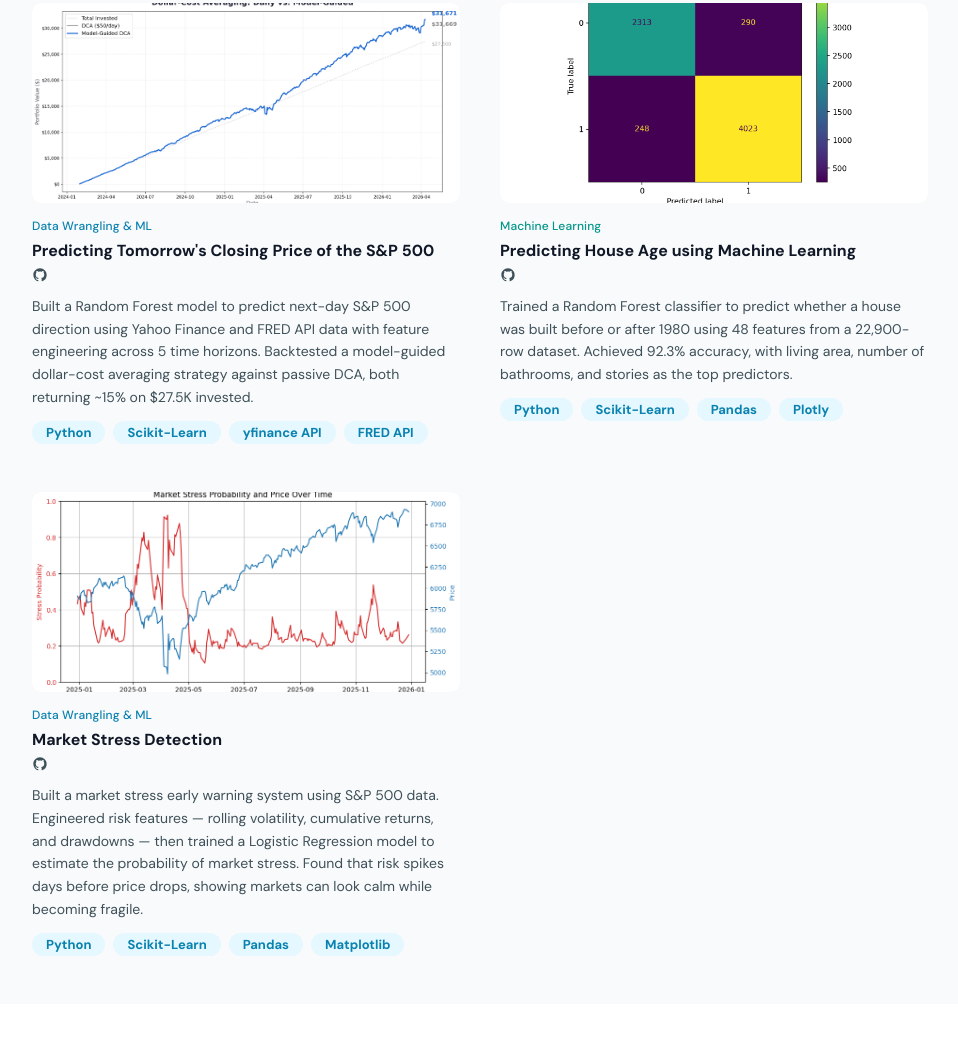
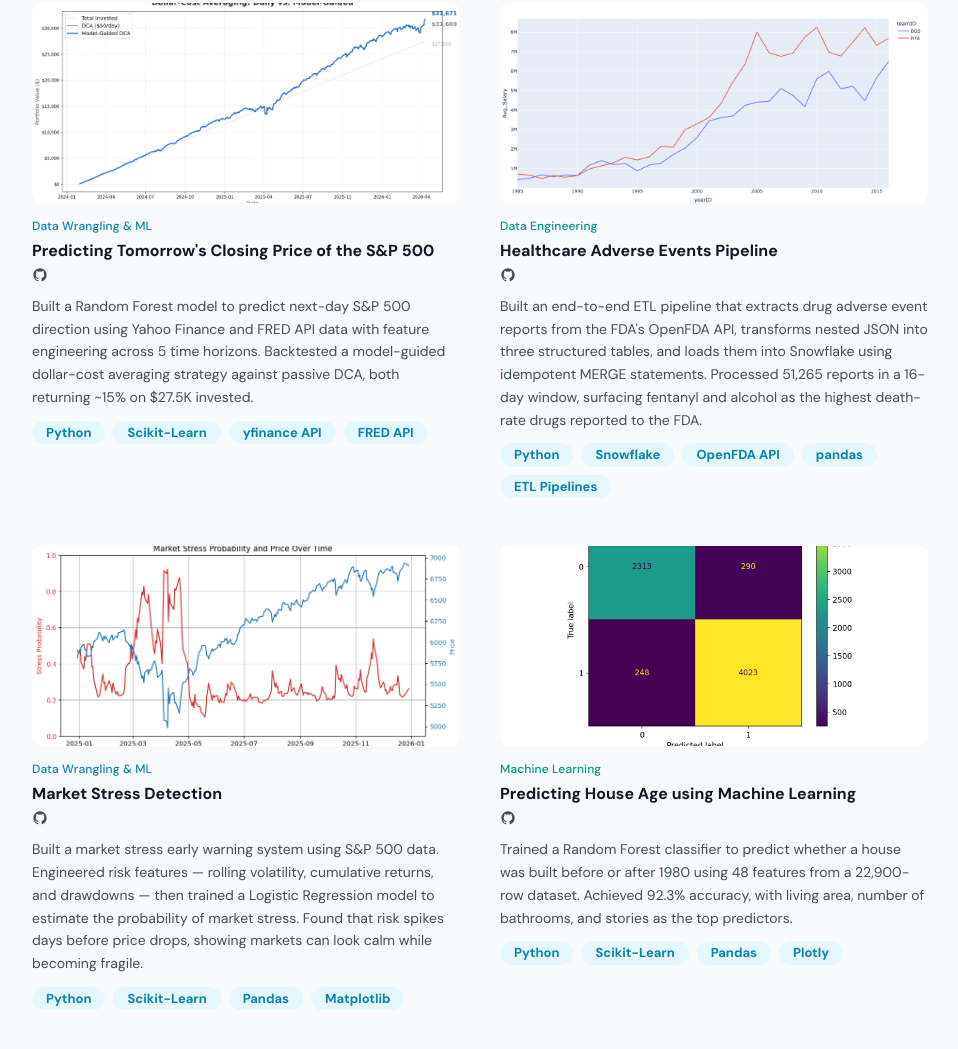
Before and after one commit to leonardoalva98/leoalvarino-portfolio, a website built with Vite: page index.html in a window 1280 px wide. Shown: the part 1219-2268 px from the top of the page, without its empty margins (160-1118 px from the left). Before the commit the page ends 2223 px from the top, so only its background shows below. Built offline with nearby package versions, Linux system fonts and the light colour scheme.

Commit message:
Add healthcare adverse events pipeline; move predicting house age to bottom

```diff
--- a/index.html
+++ b/index.html
@@ -190,19 +190,17 @@
         </div>
 
         <!-- Project 4 -->
-
         <div class="project-card">
-          <a
-            href="https://leonardoalva98.github.io/dwellings-ml/predicting_houses_age.html">
-            <img src="public/predictingAgeHouse.png" alt="Predicting House Age using Machine Learning" />
+          <a href="https://github.com/leonardoalva98/healthcare-adverse-events-pipeline">
+            <img src="public/new plot.png" alt="Healthcare Adverse Events Pipeline" />
           </a>
 
-          <p class="category-label text-teal-600 mb-1">Machine Learning</p>
+          <p class="category-label text-teal-600 mb-1">Data Engineering</p>
           <h3 class="text-base font-bold mb-1">
-            Predicting House Age using Machine Learning
+            Healthcare Adverse Events Pipeline
           </h3>
           <div class="flex items-center gap-3 mb-3 text-accent">
-            <a href="https://github.com/leonardoalva98/dwellings-ml"
+            <a href="https://github.com/leonardoalva98/healthcare-adverse-events-pipeline"
               class="hover:text-black" aria-label="GitHub">
               <svg class="w-4 h-4" fill="currentColor" viewBox="0 0 24 24">
                 <path fill-rule="evenodd"
@@ -211,14 +209,16 @@
               </svg>
             </a>
           </div>
-          <p class="text-sm text-accent leading-relaxed mb-3">Trained a Random Forest classifier to predict whether a
-            house was built before or after 1980 using 48 features from a 22,900-row dataset. Achieved 92.3% accuracy,
-            with living area, number of bathrooms, and stories as the top predictors.</p>
+          <p class="text-sm text-accent leading-relaxed mb-3">Built an end-to-end ETL pipeline that extracts drug
+            adverse event reports from the FDA's OpenFDA API, transforms nested JSON into three structured tables, and
+            loads them into Snowflake using idempotent MERGE statements. Processed 51,265 reports in a 16-day window,
+            surfacing fentanyl and alcohol as the highest death-rate drugs reported to the FDA.</p>
           <div class="flex flex-wrap gap-2">
             <span class="tag">Python</span>
-            <span class="tag">Scikit-Learn</span>
-            <span class="tag">Pandas</span>
-            <span class="tag">Plotly</span>
+            <span class="tag">Snowflake</span>
+            <span class="tag">OpenFDA API</span>
+            <span class="tag">pandas</span>
+            <span class="tag">ETL Pipelines</span>
           </div>
         </div>
 
@@ -254,6 +254,37 @@
             <span class="tag">Matplotlib</span>
           </div>
         </div>
+
+        <!-- Project 6 -->
+        <div class="project-card">
+          <a href="https://leonardoalva98.github.io/dwellings-ml/predicting_houses_age.html">
+            <img src="public/predictingAgeHouse.png" alt="Predicting House Age using Machine Learning" />
+          </a>
+
+          <p class="category-label text-teal-600 mb-1">Machine Learning</p>
+          <h3 class="text-base font-bold mb-1">
+            Predicting House Age using Machine Learning
+          </h3>
+          <div class="flex items-center gap-3 mb-3 text-accent">
+            <a href="https://github.com/leonardoalva98/dwellings-ml"
+              class="hover:text-black" aria-label="GitHub">
+              <svg class="w-4 h-4" fill="currentColor" viewBox="0 0 24 24">
+                <path fill-rule="evenodd"
+                  d="M12 2C6.477 2 2 6.484 2 12.017c0 4.425 2.865 8.18 6.839 9.504.5.092.682-.217.682-.483 0-.237-.008-.868-.013-1.703-2.782.605-3.369-1.343-3.369-1.343-.454-1.158-1.11-1.466-1.11-1.466-.908-.62.069-.608.069-.608 1.003.07 1.531 1.032 1.531 1.032.892 1.53 2.341 1.088 2.91.832.092-.647.35-1.088.636-1.338-2.22-.253-4.555-1.113-4.555-4.951 0-1.093.39-1.988 1.029-2.688-.103-.253-.446-1.272.098-2.65 0 0 .84-.27 2.75 1.026A9.564 9.564 0 0112 6.844c.85.004 1.705.115 2.504.337 1.909-1.296 2.747-1.027 2.747-1.027.546 1.379.202 2.398.1 2.651.64.7 1.028 1.595 1.028 2.688 0 3.848-2.339 4.695-4.566 4.943.359.309.678.92.678 1.855 0 1.338-.012 2.419-.012 2.747 0 .268.18.58.688.482A10.019 10.019 0 0022 12.017C22 6.484 17.522 2 12 2z"
+                  clip-rule="evenodd" />
+              </svg>
+            </a>
+          </div>
+          <p class="text-sm text-accent leading-relaxed mb-3">Trained a Random Forest classifier to predict whether a
+            house was built before or after 1980 using 48 features from a 22,900-row dataset. Achieved 92.3% accuracy,
+            with living area, number of bathrooms, and stories as the top predictors.</p>
+          <div class="flex flex-wrap gap-2">
+            <span class="tag">Python</span>
+            <span class="tag">Scikit-Learn</span>
+            <span class="tag">Pandas</span>
+            <span class="tag">Plotly</span>
+          </div>
+        </div>
       </div>
     </div>
   </section>
```
